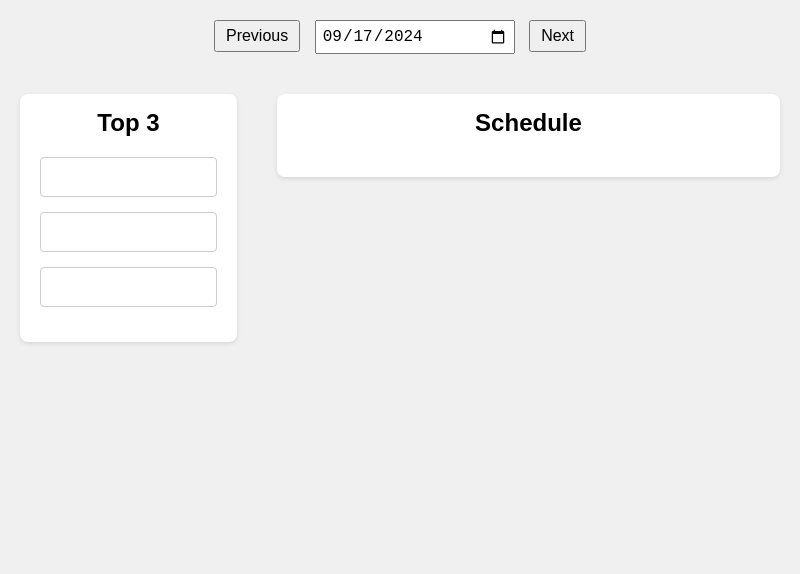
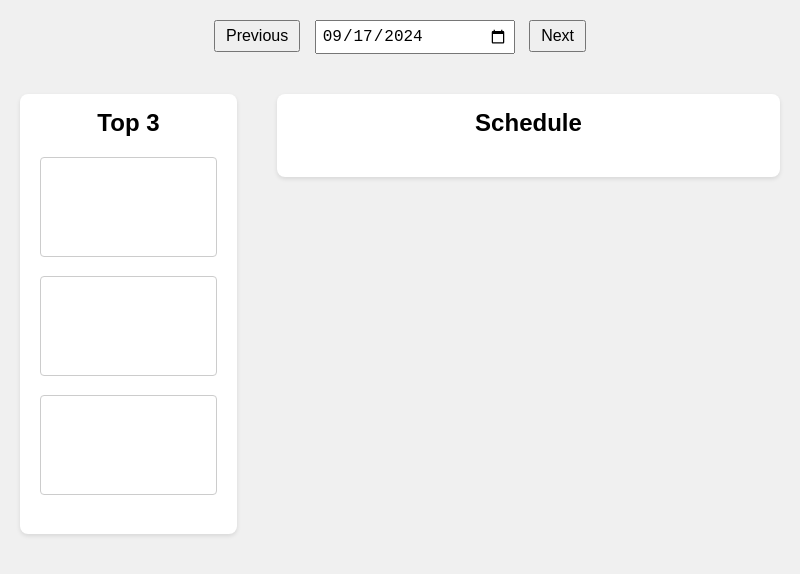
Before and after one commit to sandrasoueid/hera, an Electron app: page index.html in a window 800 px wide. Drawn offline with Linux system fonts and the light colour scheme; no server answers.

Commit message:
Use textarea

```diff
--- a/index.html
+++ b/index.html
@@ -67,12 +67,17 @@
         margin-bottom: 15px;
       }
 
-      .top3 .goal input {
+      .top3 .goal textarea {
         width: 100%;
+        height: 100px; /* Adjust the height as needed */
         padding: 10px;
         font-size: 16px;
         border: 1px solid #ccc; /* Add a border */
         border-radius: 4px; /* Rounded corners */
+        resize: none; /* Prevent resizing */
+        overflow: auto; /* Enable scroll if text overflows */
+        font-family: inherit; /* Use the same font as the rest of the app */
+        line-height: 1.5; /* Optional: Improve text readability */
       }
 
       /* Styles for the planner section */
@@ -134,13 +139,13 @@
       <div class="top3">
         <h2>Top 3</h2>
         <div class="goal">
-          <input type="text" id="goal1" />
+          <textarea id="goal1"></textarea>
         </div>
         <div class="goal">
-          <input type="text" id="goal2" />
+          <textarea id="goal2"></textarea>
         </div>
         <div class="goal">
-          <input type="text" id="goal3" />
+          <textarea id="goal3"></textarea>
         </div>
       </div>
 
```
